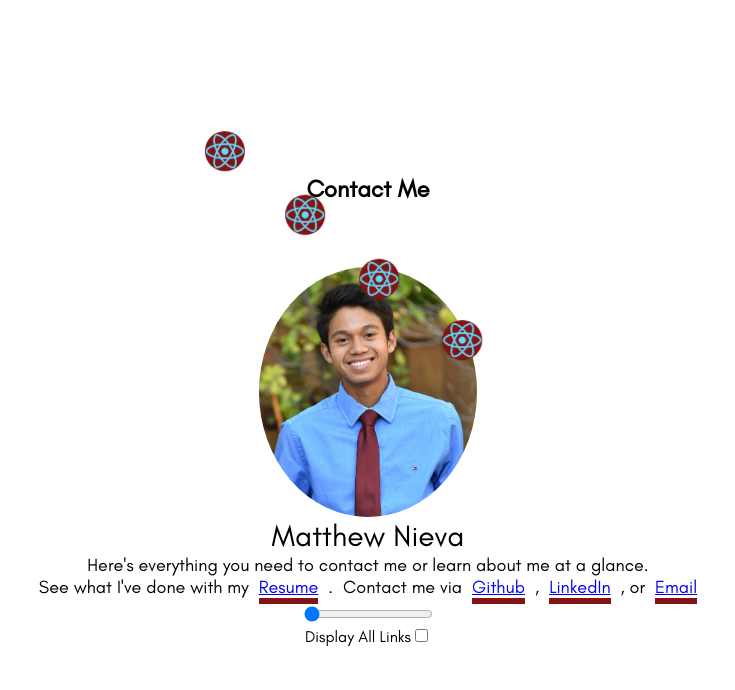
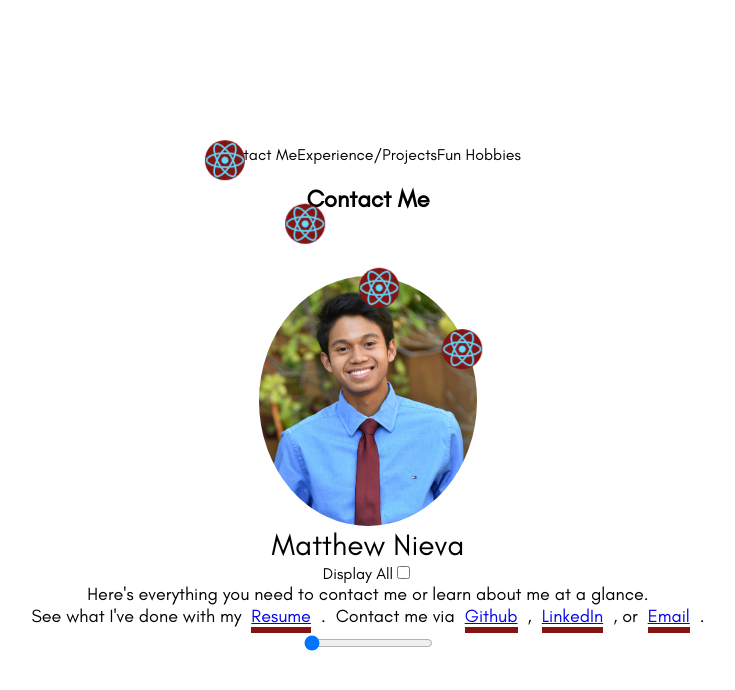
Before and after one commit to matthewcn56/matthewcn, a React (Create React App) app: page / in a window 1280 px wide. Shown: the top 690 px of the page, without its empty margins (272-1007 px from the left). Built offline with nearby package versions, Linux system fonts and the light colour scheme.

Commit message:
saving before gridding

```diff
--- a/src/components/DisplayText.tsx
+++ b/src/components/DisplayText.tsx
@@ -16,6 +16,7 @@ export default function DisplayText(props: DisplayProps) {
         href={props.displayLink ? props.link : undefined}
         rel="noreferrer noopener"
         target="_blank"
+        style={{ cursor: "pointer" }}
       >
         <div
           className={`text-container ${props.currSelected ? "active" : ""}`}
--- a/src/landing/LandingPage.tsx
+++ b/src/landing/LandingPage.tsx
@@ -63,6 +63,7 @@ export default function LandingPage() {
 
   return (
     <div className="landing-body">
+      <nav>{sectionTitles}</nav>
       <h2>{header}</h2>
       <div
         className={`hoverables-display ${
@@ -84,6 +85,15 @@ export default function LandingPage() {
         alt="matthew-nieva"
       />
       <div id="name">Matthew Nieva</div>
+      <div>
+        Display All
+        <input
+          type="checkbox"
+          value="DisplayLinks"
+          checked={displayAll}
+          onChange={() => setDisplayAll((prevVal) => !prevVal)}
+        />
+      </div>
       <div className="text-section">{displayText}</div>
 
       <div className="selected-slider-container">
@@ -101,15 +111,6 @@ export default function LandingPage() {
           onMouseLeave={() => console.log("Bye bye mouse")}
         />
       </div>
-      <div>
-        Display All Links
-        <input
-          type="checkbox"
-          value="DisplayLinks"
-          checked={displayAll}
-          onChange={() => setDisplayAll((prevVal) => !prevVal)}
-        />
-      </div>
     </div>
   );
 }
--- a/src/landing/LandingPageContent.ts
+++ b/src/landing/LandingPageContent.ts
@@ -81,7 +81,7 @@ const sectionContent: SectionLayout[] = [
         },
       },
       {
-        plain: ", or",
+        plain: ", or ",
       },
       {
         hoverable: {
@@ -90,6 +90,9 @@ const sectionContent: SectionLayout[] = [
           link: "mailto:matthewcn56@gmail.com",
           name: "Email",
         },
+      },
+      {
+        plain: ".",
       },
     ],
   },
@@ -128,14 +131,6 @@ const sectionContent: SectionLayout[] = [
           iconAltText: "BeHeard",
           link: "https://devpost.com/software/be-heard",
           name: "BeHeard",
-        },
-      },
-      {
-        hoverable: {
-          icon: defaultIcon,
-          iconAltText: "EyeWalk",
-          link: "https://github.com/matthewcn56/EyeWalk",
-          name: "EyeWalk",
         },
       },
     ],
```
